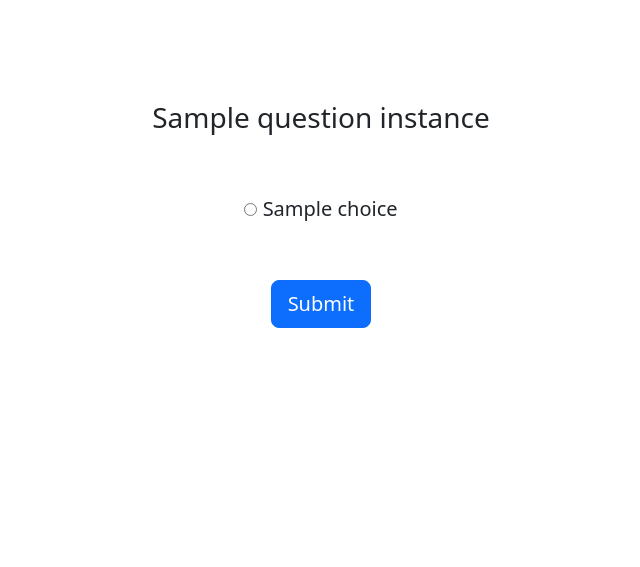
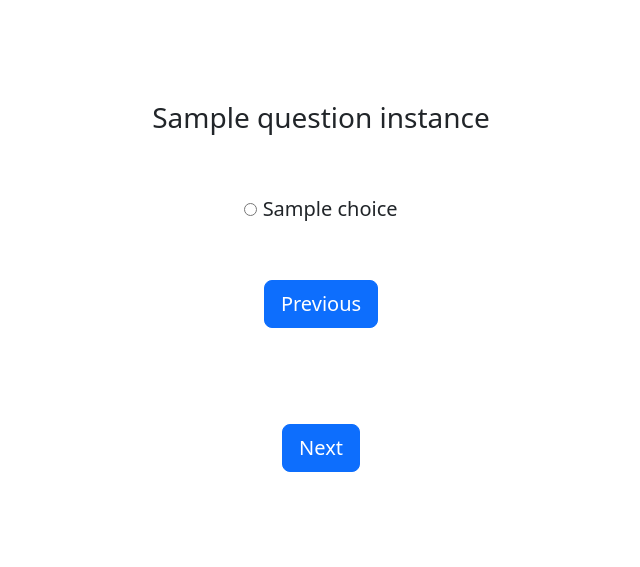
Before and after one commit to myronchen-git/Springboard-SEC-Unit-19.3-Flask-Tools-Exercise, a Flask app: template templates/question.html in a window 1280 px wide. Shown: the top 567 px of the page, without its empty margins (319-959 px from the left). Run offline with Flask 2, Linux system fonts and the light colour scheme; the template is opened without the code that fills it: most values are stand-ins (such as "Sample title", 1, 10 or a date in 2020).

Commit message:
feat: allow revisiting previous questions
In question.html:
* Added a button to go to the previous question, and only display it if
the page isn't for the first question.

In app.py:
* Changed the logic for route
"/survey/<survey_code>/questions/<int:ques_num>", so that the currently
viewed question page is only invalid if the question number is out of
the range of the previous and current questions.  In other words, this
will now allow users to visit previous questions but not future
questions or negative question numbers.

* Changed route "/survey/<survey_code>/answer" to now append new
responses to the responses cookie data and replace old responses when
visiting previous questions.

* Changed route "/survey/<survey_code>/answer" to also redirect to the
previous question if the "previous" button is clicked, and to redirect
to the next incremented question page or the "thank you" page when the
"next" button is clicked.

* Renamed the helper function __next_page__ to __next_unvisited_page__
to clarify its purpose and avoid confusion with the redirect logic in
route "/survey/<survey_code>/answer".

```diff
--- a/app.py
+++ b/app.py
@@ -58,7 +58,7 @@ def route_questions(survey_code):
 
     session.permanent = True
 
-    return redirect(__next_page__())
+    return redirect(__next_unvisited_page__())
 
 
 @app.route("/survey/<survey_code>/questions/<int:ques_num>")
@@ -70,14 +70,14 @@ def route_question_num(survey_code, ques_num):
             "Invalid survey.  Please complete the current survey first.",
             "alert-warning status-message--error",
         )
-        return redirect(__next_page__())
+        return redirect(__next_unvisited_page__())
 
-    elif ques_num != len(session[RESPONSES_KEY][survey_code]):
+    elif ques_num < 0 or ques_num > len(session[RESPONSES_KEY][survey_code]):
         flash(
             "Invalid question.  Redirecting to the correct URL.",
             "alert-warning status-message--error",
         )
-        return redirect(__next_page__())
+        return redirect(__next_unvisited_page__())
 
     else:
         survey = surveys[survey_code]
@@ -99,16 +99,29 @@ def route_question_num(survey_code, ques_num):
 def route_answer(survey_code):
     """Handle an answer."""
 
+    ques_num = int(request.form.get("ques_num"))
+    response = {
+        "answer": request.form.get("answer", ""),
+        "comment": request.form.get("comment", ""),
+    }
+
     responses = session[RESPONSES_KEY]
-    responses[survey_code].append(
-        {
-            "answer": request.form.get("answer", ""),
-            "comment": request.form.get("comment", ""),
-        }
-    )
+
+    if ques_num == len(responses[survey_code]):
+        responses[survey_code].append(response)
+    else:
+        responses[survey_code][ques_num] = response
+
     session[RESPONSES_KEY] = responses
 
-    return redirect(__next_page__())
+    if request.form.get("go") == "next":
+        if ques_num < len(surveys[survey_code].questions) - 1:
+            return redirect(f"/survey/{survey_code}/questions/{ques_num + 1}")
+        else:
+            return redirect(f"/survey/{survey_code}/thankyou")
+
+    elif request.form.get("go") == "previous":
+        return redirect(f"/survey/{survey_code}/questions/{ques_num - 1}")
 
 
 @app.route("/survey/<survey_code>/thankyou")
@@ -128,7 +141,7 @@ def route_thankyou(survey_code):
 # ==================================================
 
 
-def __next_page__():
+def __next_unvisited_page__():
     """Helper function to find the next page to go to."""
 
     survey_code = session[CURRENT_SURVEY_CODE_KEY]
--- a/templates/question.html
+++ b/templates/question.html
@@ -7,6 +7,7 @@
 {% block content %}
 <form class="d-flex flex-column justify-content-center align-items-center py-5"
     action="/survey/{{ survey.code }}/answer" method="post">
+    <input type="hidden" name="ques_num" value="{{ question.number }}" />
     <p class="my-5 fs-3">{{ question.question_instance.question }}</p>
     {% for choice in question.question_instance.choices %}
     <div class="my-2 fs-5">
@@ -24,6 +25,9 @@
         <textarea id="ans-comment" name="comment" cols="50" rows="4"></textarea>
     </div>
     {% endif %}
-    <button class="btn btn-primary btn-lg my-5">Submit</button>
+    {% if question.number > 0 %}
+    <button class="btn btn-primary btn-lg my-5" name="go" value="previous">Previous</button>
+    {% endif %}
+    <button class="btn btn-primary btn-lg my-5" name="go" value="next">Next</button>
 </form>
 {% endblock %}
```
